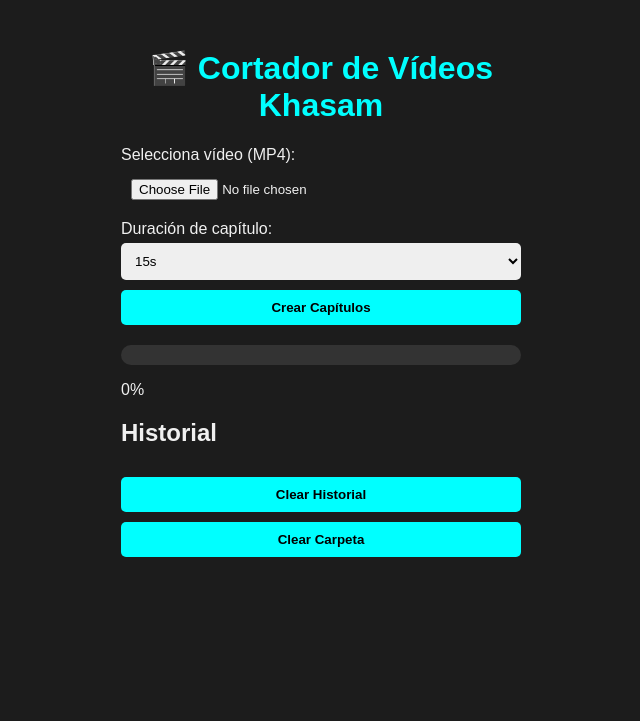
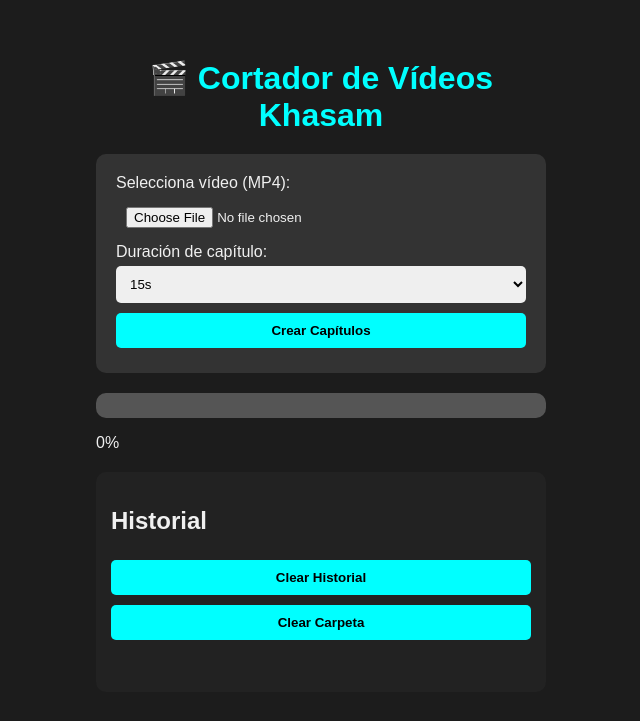
Before and after one commit to KekoOfficial/X, a Flask app: page / in a window 1280 px wide. Shown: the top 721 px of the page, without its empty margins (319-959 px from the left). Run offline with Flask 3, Linux system fonts and the light colour scheme; data that the repository does not hold is empty.

Commit message:
Actualizar style.css

```diff
--- a/static/style.css
+++ b/static/style.css
@@ -1,13 +1,12 @@
-body { font-family: Arial; background:#1c1c1c; color:#f0f0f0; display:flex; justify-content:center; padding:20px;}
-.container { width: 400px; }
-h1 { color:#00ffff; text-align:center; }
-label { display:block; margin-top:10px; }
-input, select, button { width:100%; padding:10px; margin-top:5px; border-radius:5px; border:none; }
-button { background:#00ffff; color:#000; cursor:pointer; font-weight:bold; margin-top:10px; }
-.progress-section { margin-top:20px; }
-.progress-bar { width:100%; height:20px; background:#333; border-radius:10px; overflow:hidden; }
-.progress-fill { height:100%; width:0%; background:#00ffff; }
-.historial-section { margin-top:20px; }
-ul { list-style:none; padding:0; max-height:200px; overflow:auto; }
-li { background:#333; margin-top:5px; padding:5px; border-radius:5px; }
-li a { color:#00ffff; text-decoration:none; }
+body { font-family: Arial, sans-serif; background:#1c1c1c; color:#f0f0f0; display:flex; justify-content:center; padding:30px; }
+.container { width: 450px; }
+h1 { color:#00ffff; text-align:center; margin-bottom:20px; }
+.form-section { background:#333; padding:20px; border-radius:10px; margin-bottom:20px; }
+input, select, button { margin:5px 0; padding:10px; border-radius:5px; border:none; width:100%; }
+button { background:#00ffff; color:#000; cursor:pointer; font-weight:bold; }
+.progress-section { margin-bottom:20px; }
+.progress-bar { background:#555; width:100%; height:25px; border-radius:10px; overflow:hidden; }
+.progress-fill { background:#00ffff; width:0%; height:100%; transition: width 0.3s; }
+.historial-section { background:#222; padding:15px; border-radius:10px; }
+.historial-section ul { list-style:none; padding:0; max-height:200px; overflow-y:auto; }
+.historial-section li { padding:5px 0; border-bottom:1px solid #444; }
```
